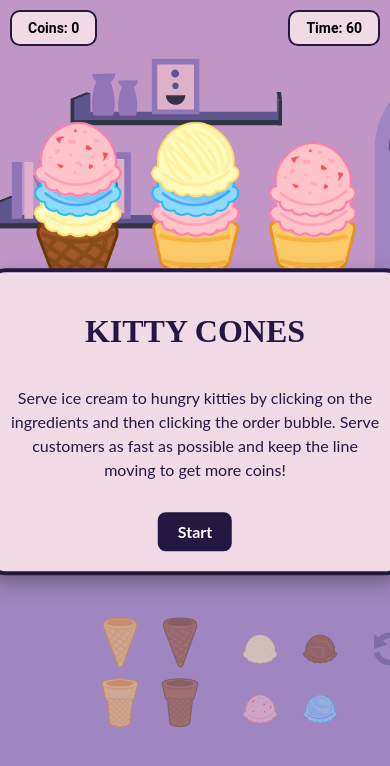
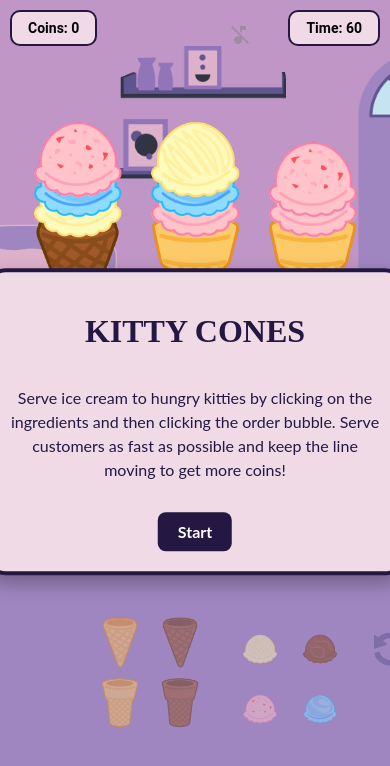
Before and after one commit to danielledonnelly/kittycones, a React (Vite) app: page / in a window 390 px wide. Shown: the top 766 px of the page. Built offline with nearby package versions, Linux system fonts and the light colour scheme.

Commit message:
technically there is a mute button

```diff
--- a/package.json
+++ b/package.json
@@ -10,6 +10,10 @@
     "preview": "vite preview"
   },
   "dependencies": {
+    "@emotion/react": "^11.14.0",
+    "@emotion/styled": "^11.14.0",
+    "@mui/icons-material": "^6.4.2",
+    "@mui/material": "^6.4.2",
     "motion": "^11.15.0",
     "react": "^18.3.1",
     "react-dom": "^18.3.1"
--- a/src/App.css
+++ b/src/App.css
@@ -156,6 +156,10 @@ body {
   width: 100%;
 }
 
+.icon {
+  z-index: 10;
+}
+
 .mobile {
   z-index: 200;
   background-color: #EFDAE6 !important;
@@ -164,6 +168,30 @@ body {
   width: 80% !important;
   visibility: hidden;
 }
+
+.mute-button {
+  z-index: 10 !important;
+  position: absolute;
+  top: 10px;
+  right: 10px;
+  background: rgba(0, 0, 0, 0.6);
+  color: white;
+  border: none;
+  border-radius: 50%;
+  width: 40px;
+  height: 40px;
+  display: flex;
+  align-items: center;
+  justify-content: center;
+  cursor: pointer;
+  font-size: 18px;
+  transition: background 0.3s;
+}
+
+.mute-button:hover {
+  background: rgba(0, 0, 0, 0.8);
+}
+
 
 .ice-cream-scoop {
   position: absolute;
@@ -307,9 +335,8 @@ body {
 @media (max-width: 600px) {
 
   .background {
-    /* width: 250%;
-    height: 80%; */
-    left: -500px;
+    left: -650px;
+    zoom: 0.5;
   }
 
   .button {
--- a/src/App.jsx
+++ b/src/App.jsx
@@ -1,6 +1,10 @@
-import React, { useState, useEffect } from "react";
+import React, { useState, useRef, useEffect } from "react";
 import "./App.css";
 import { motion, AnimatePresence } from "motion/react";
+import music from "/assets/music.mp3";
+import { IconButton } from "@mui/material";
+import MusicNoteIcon from "@mui/icons-material/MusicNote";
+import MusicOffIcon from "@mui/icons-material/MusicOff";
 
 // Arrays of cone and scoop images
 // NOTE TO SELF: May change the variables below from labeled to numbered so that they match the naming convention of customer images
@@ -17,10 +21,6 @@ const scoops = [
   "blueberry-scoop.png",
 ];
 
-// Audio
-const backgroundMusic = new Audio("/assets/music.mp3");
-backgroundMusic.loop = true; // Loop the music
-
 // Function to generate randomized customer orders
 const generateCustomerOrders = (cones, scoops, customerImages) => {
   return customerImages.map(() => {
@@ -35,10 +35,25 @@ const generateCustomerOrders = (cones, scoops, customerImages) => {
 };
 
 function App() {
-  // SCREENS AND SELECTED VARIABLES
+  // Screens and selected variables
   const [showStartScreen, setShowStartScreen] = useState(true); // State to control whether the start screen is visible
 
   const [showEndScreen, setShowEndScreen] = useState(false); // State to control whether the end screen is visible
+
+  const [isMusicEnabled, setIsMusicEnabled] = useState(false);
+
+  const audioRef = useRef(null);
+
+  useEffect(() => {
+    if (audioRef.current) {
+      audioRef.current.volume = 0.2;
+      if (isMusicEnabled) {
+        audioRef.current.play();
+      } else {
+        audioRef.current.pause();
+      }
+    }
+  }, [isMusicEnabled]);
 
   const [selectedCone, setSelectedCone] = useState(null); // State to track which cone the player selects.
 
@@ -92,13 +107,6 @@ function App() {
       return () => clearInterval(timer);
     }
   }, [showStartScreen]);
-
-  useEffect(() => {
-    return () => {
-      backgroundMusic.pause(); // Pause the music when the component unmounts
-      backgroundMusic.currentTime = 0; // Reset the music to the start
-    };
-  }, []);
 
   // ASSEMBLING AND SERVING ICE CREAM CONE LOGIC
   const handleConeClick = (cone) => {
@@ -281,6 +289,27 @@ function App() {
       {/* Coin Counter */}
       <div className="coin-counter">Coins: {coins}</div>
 
+      {/* Music */}
+      <audio ref={audioRef} loop autoPlay muted={!isMusicEnabled}>
+        <source src={music} type="audio/mpeg" />
+        Your browser does not support the audio element.
+      </audio>
+
+      {/* Music Toggle Button */}
+      <IconButton
+        className="icon"
+        sx={{
+          position: "fixed",
+          top: "15px",
+          right: "130px",
+          zIndex: 3,
+          color: isMusicEnabled ? "white" : "grey",
+        }}
+        onClick={() => setIsMusicEnabled(!isMusicEnabled)}
+      >
+        {isMusicEnabled ? <MusicNoteIcon /> : <MusicOffIcon />}
+      </IconButton>
+
       {/* Timer */}
       <div className="timer">Time: {time}</div>
 
```
Also changed, not shown: 1 other file (tests, documents, lock files or other folders).
